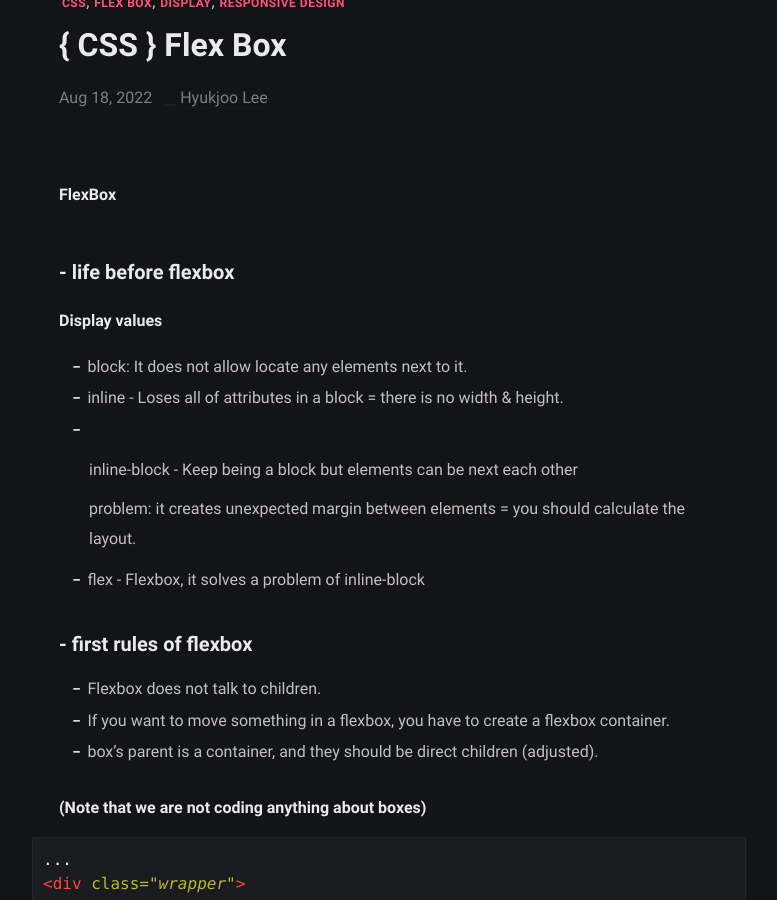
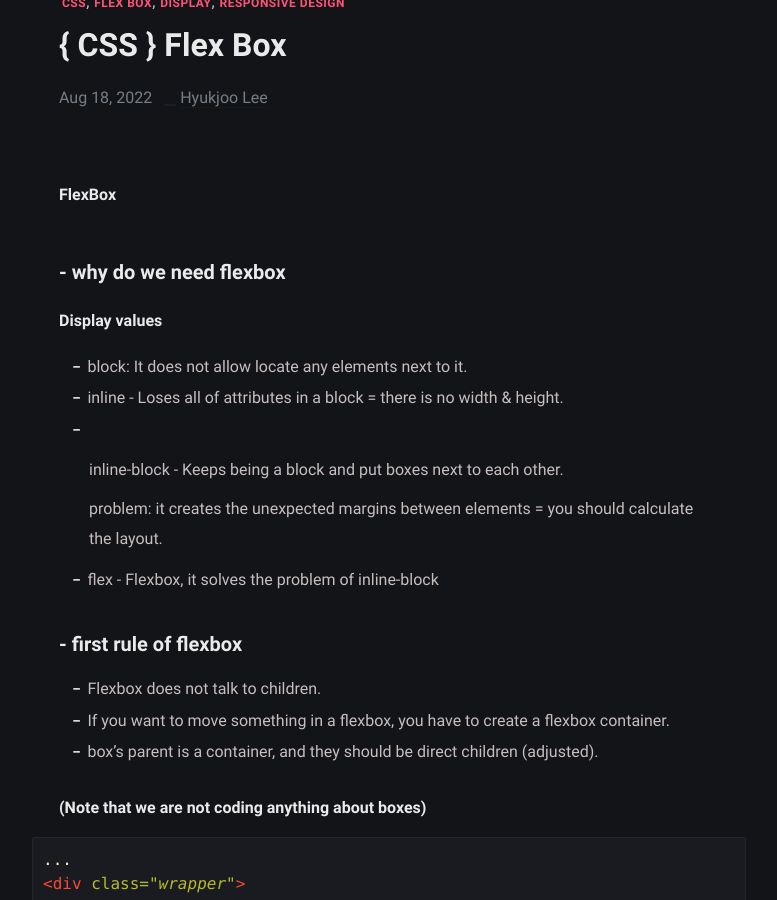
Before and after one commit to Hyukjoo-Lee/Hyukjoo-Lee.github.io, a Jekyll site: the page built from _posts/2022-08-12-CSS_flexbox.markdown, in a window 1280 px wide and 900 px high, scrolled down 213 px. Shown: the whole window, without its empty margins (251-1028 px from the left). Built offline with Jekyll 4.4.1, drawn with Linux system fonts in a browser that asks for light colours.

Commit message:
edited some of flexbox post & added css_grid post

```diff
--- a/_posts/2022-08-12-CSS_flexbox.markdown
+++ b/_posts/2022-08-12-CSS_flexbox.markdown
@@ -7,19 +7,19 @@ description: "CSS Concepts Reviews"
 
 **FlexBox**
 
-#### - life before flexbox
+#### - why do we need flexbox
 
 **Display values**
 
 - block: It does not allow locate any elements next to it.
 - inline - Loses all of attributes in a block = there is no width & height.
-- inline-block - Keep being a block but elements can be next each other
+- inline-block - Keeps being a block and put boxes next to each other.
 
-  problem: it creates unexpected margin between elements = you should calculate the layout.
+  problem: it creates the unexpected margins between elements = you should calculate the layout.
 
-- flex - Flexbox, it solves a problem of inline-block
+- flex - Flexbox, it solves the problem of inline-block
 
-#### - first rules of flexbox
+#### - first rule of flexbox
 
 - Flexbox does not talk to children.
 - If you want to move something in a flexbox, you have to create a flexbox container.
```
Also changed, not shown: _posts/2022-08-20-CSS_grid.markdown (added, +36 -0 lines), 2 other files.
